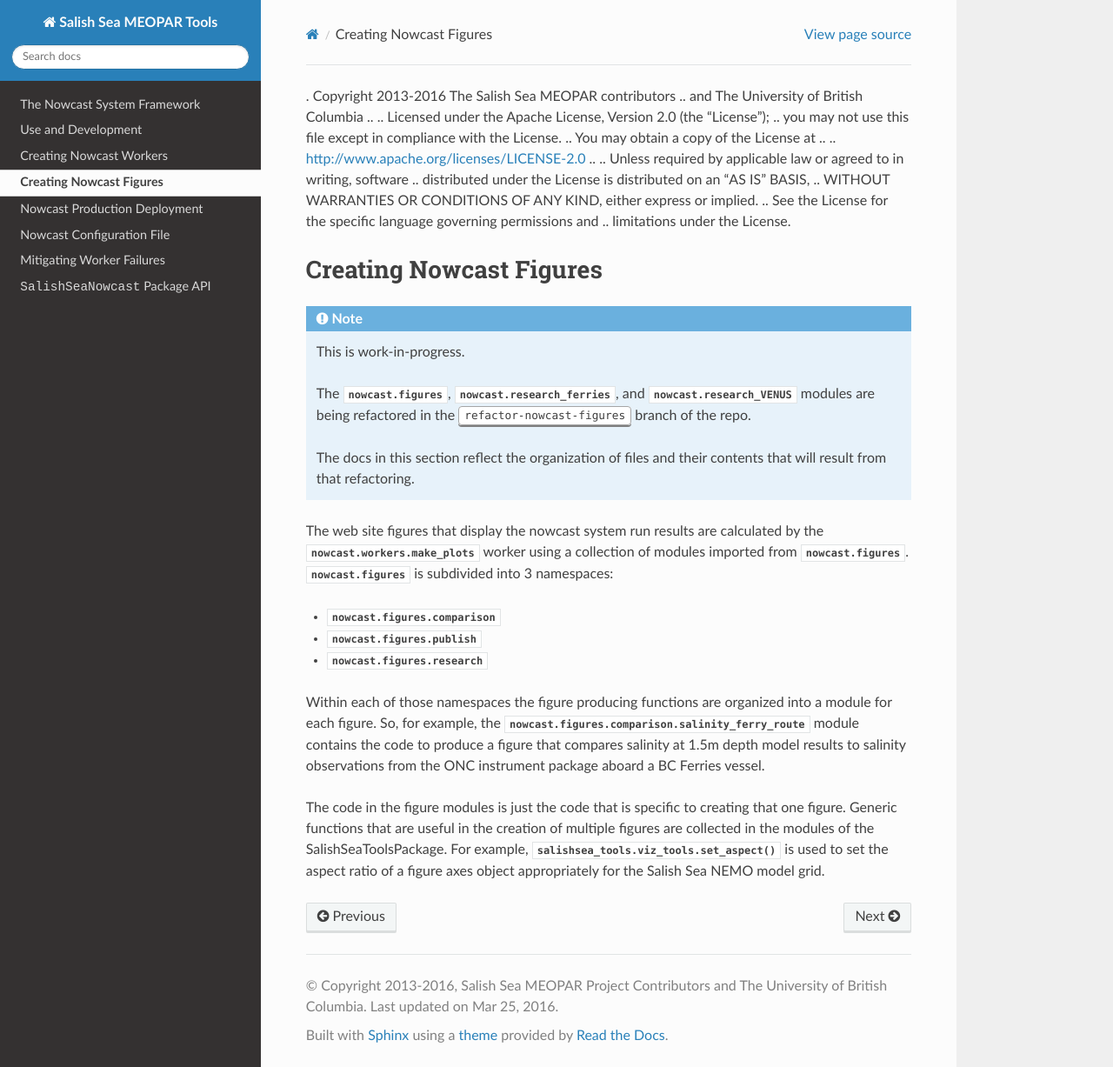
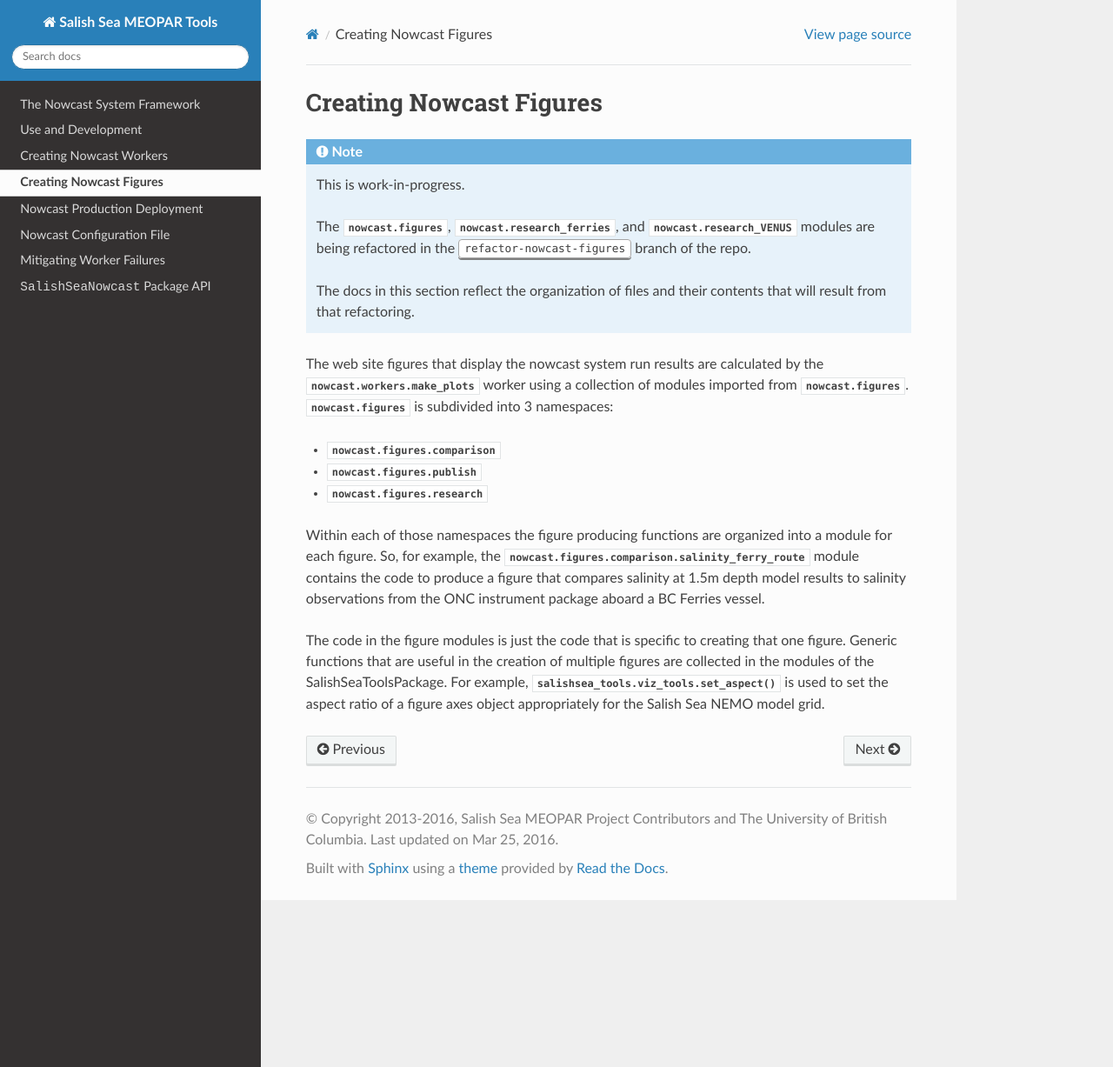
Before and after one commit to SalishSeaCast/SalishSeaNowcast, a Sphinx documentation site: the page built from docs/figures.rst, in a window 1280 px wide and 1227 px high. Shown: the whole window at 87% size. Built offline with Sphinx 7.4.7 and the Read the Docs theme 2.0.0, drawn with Linux system fonts in a browser that asks for light colours.

Commit message:
Fix typo.

```diff
--- a/docs/figures.rst
+++ b/docs/figures.rst
@@ -1,4 +1,4 @@
-. Copyright 2013-2016 The Salish Sea MEOPAR contributors
+.. Copyright 2013-2016 The Salish Sea MEOPAR contributors
 .. and The University of British Columbia
 ..
 .. Licensed under the Apache License, Version 2.0 (the "License");
```
